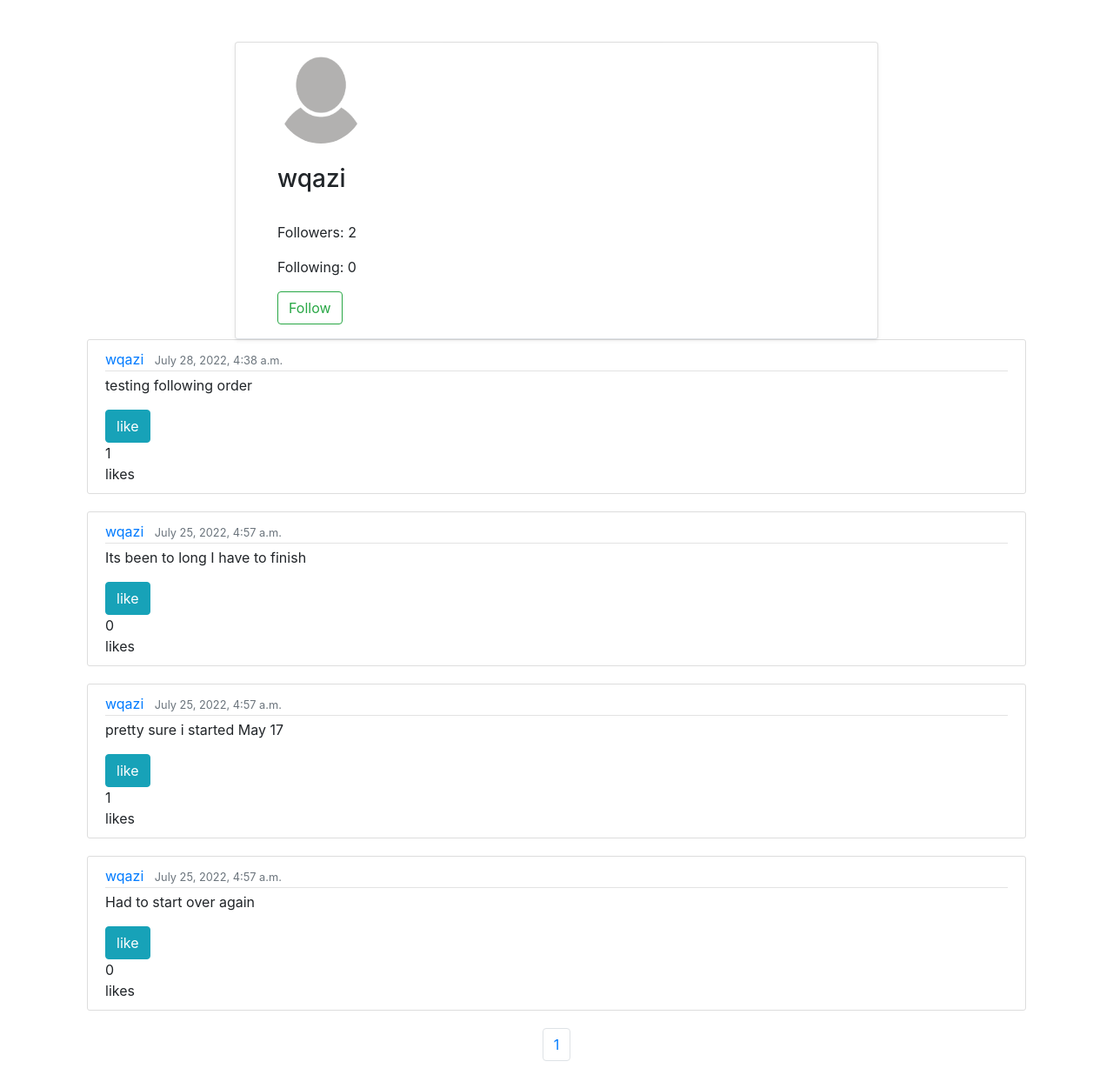
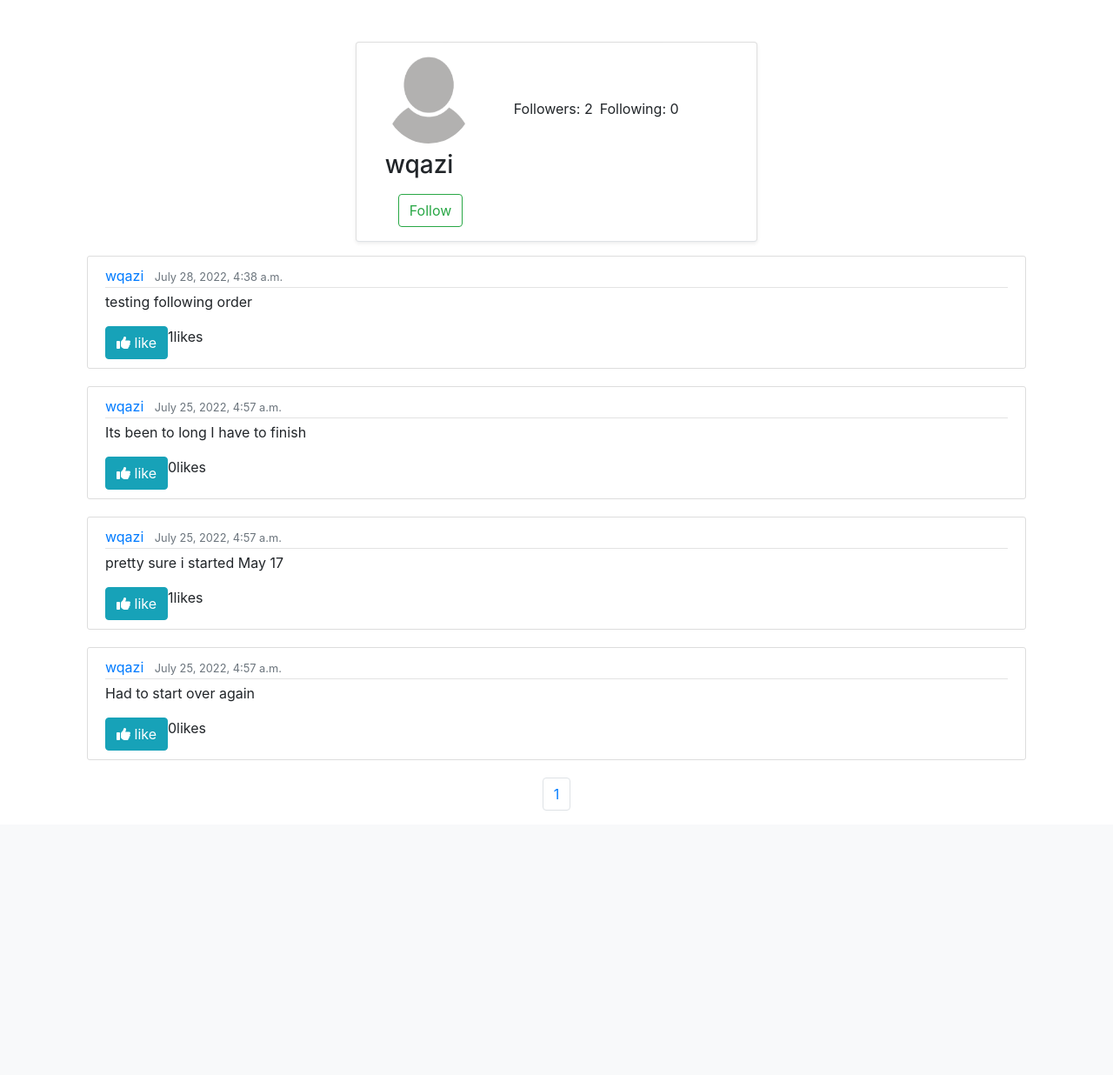
Before and after one commit to wafas-repo/Network, a Django app: a page that uses network/templates/network/layout.html in a window 1280 px wide. Shown: the part 56-1292 px from the top of the page at 87% size. After the commit the page ends 988 px from the top, so only its background shows below. Run offline with Django 3.2, Linux system fonts and the light colour scheme; data comes from the database, SQL or seed files in the repository; both versions use the stored data as it was after the commit; parts of the project's set-up code (start-up, migrations or seed data) failed here and were passed over; some libraries are stand-ins or nearby versions.

Commit message:
finished all required reatues and styling

```diff
--- a/network/static/network/app.js
+++ b/network/static/network/app.js
@@ -21,12 +21,14 @@ document.addEventListener('DOMContentLoaded', function() {
             const save_edit = document.createElement('input');
             save_edit.type = 'submit';
             save_edit.value = 'Save';
-            save_edit.classList.add('btn', 'btn-primary');
+            save_edit.classList.add('mr-1', 'mb-2');
 
             const cancel_edit = document.createElement('button');
             cancel_edit.type = 'button';
-            cancel_edit.textContent = 'Cancel'
-            cancel_edit.classList.add('btn', 'btn-danger');
+            cancel_edit.textContent = 'Cancel';
+            cancel_edit.style.color = 'white';
+            cancel_edit.style.backgroundColor = '#d9534f';
+            cancel_edit.classList.add('mb-2');
 
             edit_form.appendChild(save_edit);
             edit_form.appendChild(cancel_edit);
@@ -77,11 +79,11 @@ document.addEventListener('DOMContentLoaded', function() {
             .then(res => res.json())
             .then(post => {
                 if (post.liked) {
-                    likeText.innerHTML = 'Unlike'
+                    likeText.innerHTML = '<i class="fa fa-solid fa-thumbs-down"></i> unlike'
                     like_count.innerHTML = post.like_total
 
                 } else {
-                    likeText.innerHTML = 'Like'
+                    likeText.innerHTML = '<i class="fa fa-solid fa-thumbs-up"></i> like'
                     like_count.innerHTML = post.like_total
                 }
             })
--- a/network/templates/network/layout.html
+++ b/network/templates/network/layout.html
@@ -2,6 +2,7 @@
 <html lang="en">
     <head>
         <title>{% block title %}Social Network{% endblock %}</title>
+        <script src="https://kit.fontawesome.com/f34d8750ac.js" crossorigin="anonymous"></script>
         <link rel="stylesheet" href="https://stackpath.bootstrapcdn.com/bootstrap/4.4.1/css/bootstrap.min.css" integrity="sha384-Vkoo8x4CGsO3+Hhxv8T/Q5PaXtkKtu6ug5TOeNV6gBiFeWPGFN9MuhOf23Q9Ifjh" crossorigin="anonymous">
         {% load static %}
         <link href="{% static 'network/styles.css' %}" rel="stylesheet">
--- a/network/templates/network/profile.html
+++ b/network/templates/network/profile.html
@@ -5,14 +5,18 @@
 <div class="container">
 
     <div class="row justify-content-center mt-5">
-        <div class="card shadow-sm col-md-8 col-sm-12 border-bottom px-5 pt-3">
+        <div class="card shadow-sm col-md-5 col-sm-5 border-bottom px-5 pt-3 mb-3">
+            <div class="row">
+                <div>
                     <img src="{{ profile.picture.url }}" class="rounded-circle" width="100" height="100" />
                     {% if profile.user %}
-            <h3 class="py-4">{{ profile.user }}</h3>
+                        <h3 class="py-2">{{ profile.user }}</h3>
                     {% endif %}
+                </div>
+                <p class=" mt-5 ml-5 mr-2">Followers: {{ number_of_followers }}</p>
+                <p class="mt-5">Following: {{ number_of_following }}</p>
+            </div>
             <div class="mb-3">
-                <p>Followers: {{ number_of_followers }}</p>
-                <p>Following: {{ number_of_following }}</p>
                 {% if profile.user == request.user %}
                 {% else %}
                     {% if is_following %}
@@ -45,22 +49,27 @@
             <div id="post-content-{{ post.id }}">
                 <p id="edit" class="article-content">{{ post.content }}</p>
             </div>
+            <div class="container">
+                <div class="row">
                         {% if user.is_authenticated %}
                         <form action="{% url 'like_post' post.id %}" method="POST" class='like-form' id="{{ post.id }}">
                             {% csrf_token %}
-                    <button type="submit" name="post_id" value="{{ post.id }}" class="btn btn-info like-btn-{{ post.id }}">
+                            <button type="submit" name="post_id" value="{{ post.id }}" class="like-btn-{{ post.id }}">
                                 {% if request.user in post.likes.all %}
-                            unlike
+                                    <i class="fa fa-solid fa-thumbs-down"></i> unlike
                                 {% else %}
-                            like
+                                    <i class="fa fa-solid fa-thumbs-up"></i> like
                                 {% endif %}
                             </button>
-                    <div class="like-count-{{ post.id }}">{{ post.total_likes }}</div> likes
                         </form>
+                    <div class="like-count-{{ post.id }} ml-1 mr-1">{{ post.total_likes }}</div>
+                    <p>likes</p>
                     {% else %}
-                <a href="{% url 'login' %}"><button class="btn btn-info like-btn-{{ post.id }}">like</button></a>
+                        <a href="{% url 'login' %}"><button class="btn btn-info like-btn-{{ post.id }}"><i class="fa fa-solid fa-thumbs-up"></i> like</button></a>
                         <div class="like-count-{{ post.id }}">{{ post.total_likes }}</div> likes
                     {% endif %}
+                </div>
+            </div>
             {% if post.username ==  request.user %}
                 <a id="editBtn" class="edit_Button"  data-post_id="{{ post.id }}" href="#">Edit</a>
             {% endif %}
```
Also changed, not shown: network/templates/network/following.html (+20 -10 lines), network/templates/network/index.html (+10 -5 lines), db.sqlite3, media/uploads/profile_pictures/IMG_4699.JPG (added), media/uploads/profile_pictures/IMG_4699_TlNM8Rl.JPG (added), network/static/network/styles.css (line endings or trailing spaces), 6 other files. Lines whose indentation alone changed are shown as unchanged.
